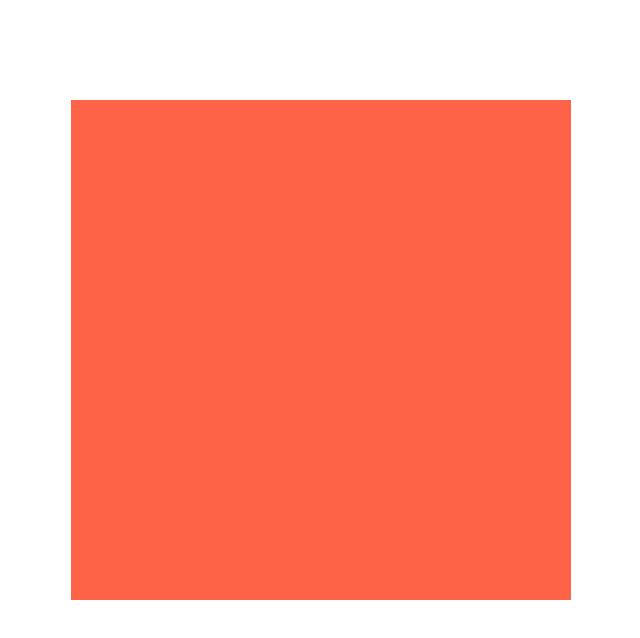
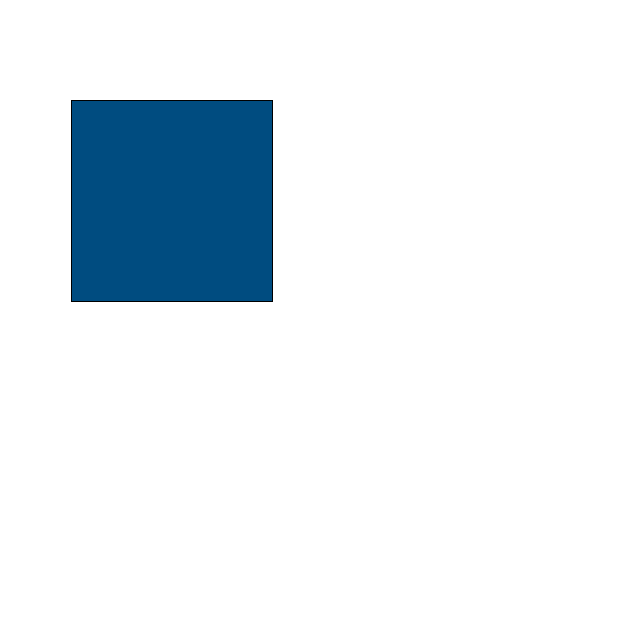
Before and after one commit to gakido/flyhigh, a plain HTML site: page index.html in a window 1280 px wide. Shown: the whole page, without its empty margins (37-677 px from the left). Drawn offline with Linux system fonts and the light colour scheme.

Commit message:
turn on color wheel

```diff
--- a/index.html
+++ b/index.html
@@ -1,37 +1,39 @@
 <!DOCTYPE html>
 <html>
   <head>
-    <meta charset="UTF-8">
+    <meta charset="UTF-8" />
     <style>
-      .box {
-        width: var(--w, 500px);
-        height: var(--h, 500px);
-        background-color: tomato;
+      div {
+        width: 200px;
+        height: 200px;
+        border: 1px solid black;
+        background-color: var(--baseHSL);
         margin-top: 100px;
         margin-left: 100px;
       }
     </style>
   </head>
   <body>
-    <div class="box"></div>
+    <div></div>
   </body>
   <script>
+    const initialBaseHue = 204;
+    const initialWidth = window.innerWidth;
+    // const initialHeight = window.innerHeight;
+    let style = document.documentElement.style;
+    style.setProperty("--baseHSL", `hsl(${initialBaseHue}, 100%, 25%)`);
 
-    let style = document.documentElement.style;
-    let initialWidth = Math.round(window.innerWidth);
-    let initialHeight = Math.round(window.innerHeight);
+    function updateStyle() {
+      newWidth = 204 - (initialWidth - window.innerWidth);
 
-    function updateStyle(initialWidth, initialHeight) {
-      let w = Math.round(window.innerWidth / 3);
-      let h = Math.round(window.innerHeight / 3);
       // let size = `Width: ${w}, Height: ${h}`;
       // document.getElementById("result").innerHTML = size;
-      style.setProperty('--w', `${w}px`);
-      style.setProperty('--h', `${w}px`);
-      // console.log(size);
+
+      style.setProperty("--baseHSL", `hsl(${newWidth}, 100%, 25%)`);
+      // style.setProperty("--h", `${newWidth}px`);
+      // console.log(newWidth);
     }
 
-    window.addEventListener('resize', updateStyle);
-
+    window.addEventListener("resize", updateStyle);
   </script>
 </html>
```
